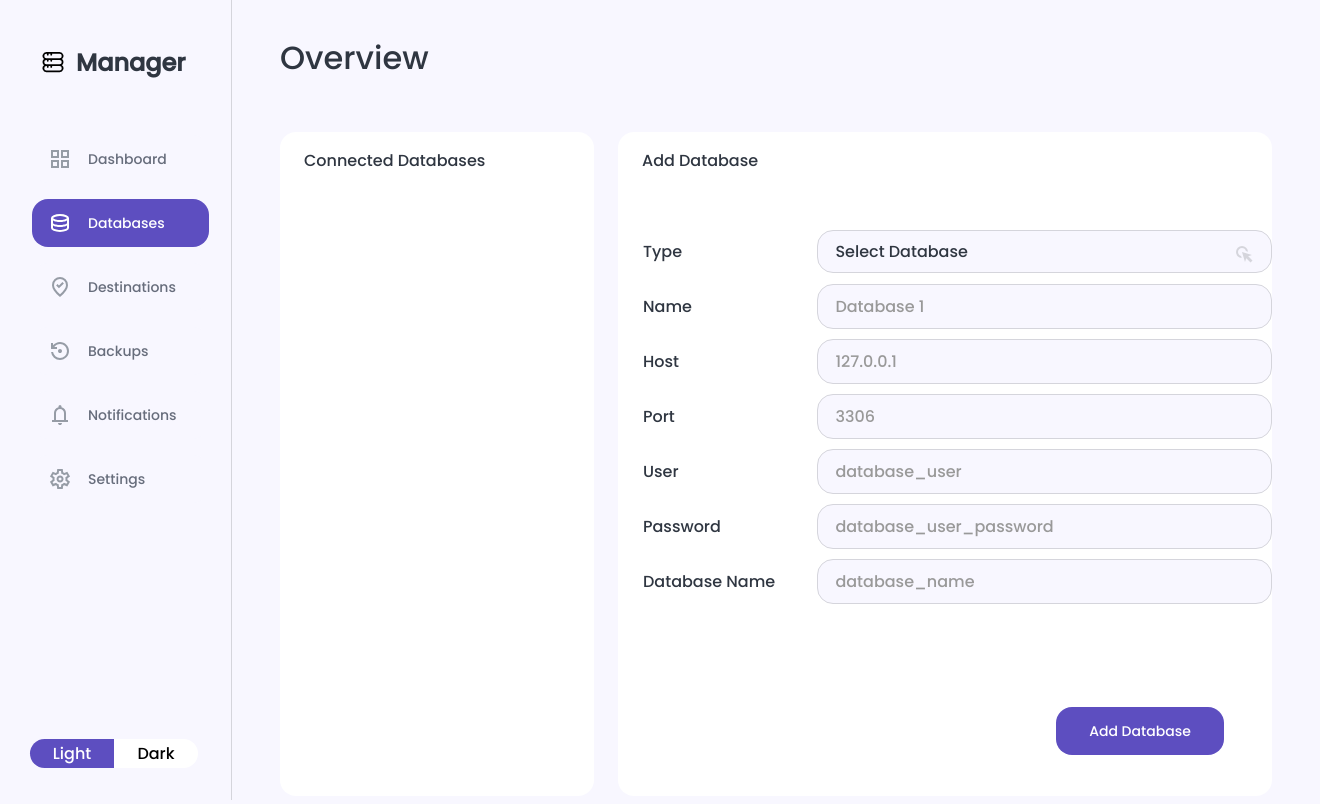
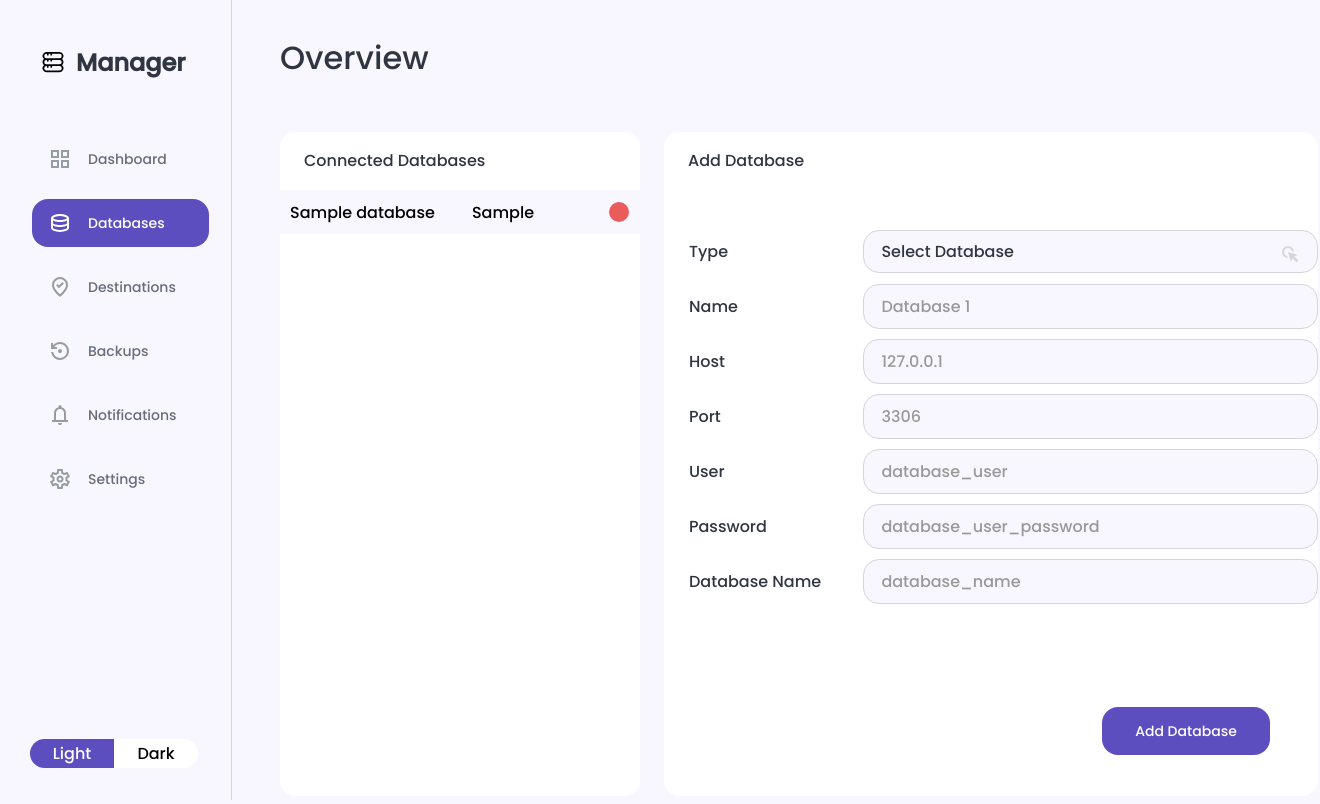
Before and after one commit to Skyfay/database-backup-manager, a Flask app: page /databases in a window 1320 px wide. Run offline with Flask 3, Linux system fonts and the light colour scheme; the visitor is signed in with stand-in values (Sample User, id 1); tables that the repository leaves empty hold one stand-in row (values such as "Sample post"); parts of the project's set-up code (start-up, migrations or seed data) failed here and were passed over.

Commit message:
Full functionality to add and display the databases
- now i need to work on the edit and delete function.

```diff
--- a/src/app.py
+++ b/src/app.py
@@ -3,7 +3,7 @@ from flask import Flask, render_template, request, redirect, url_for, session
 from werkzeug.security import check_password_hash
 from livereload import Server
 from server.database_setup import db, Auth, Databases
-from server.databases import test_mysql_connection, test_postgresql_connection
+from server.databases import test_mysql_connection, test_postgresql_connection, test_mongodb_connection
 from server import database_setup
 
 
@@ -29,6 +29,24 @@ def databases():
 
     error = None
 
+    # Abschnitt, der alle Verbindungsstatus abruft und speichert (hinzugefügt)
+    all_databases = Databases.query.all()
+    db_status_list = []
+    for db in all_databases:
+        if db.db_type == 'mysql':
+            success, message = test_mysql_connection(db.db_host, db.db_user, db.db_password, db.db_port)
+        elif db.db_type == 'postgresql':
+            success, message = test_postgresql_connection(db.db_host, db.db_user, db.db_password, db.db_port)
+        elif db.db_type == 'mongodb':
+            success, message = test_mongodb_connection(db.db_host, db.db_user, db.db_password, db.db_port)
+        else:
+            success = False
+        db_status_list.append({
+            'name': db.name,
+            'host': db.db_host,
+            'status': '#5BEA8B' if success else '#EA5B5B'
+        })
+
     if request.method == 'POST':
         db_type = request.form['dropdown']
         name = request.form['Add_DB_Name']
@@ -37,6 +55,12 @@ def databases():
         db_user = request.form['Add_DB_User']
         db_password = request.form['Add_DB_Password']
         db_name = request.form['Add_DB_DB_Name']
+
+        # Überprüfen, ob ein Datensatz mit demselben Namen bereits existiert
+        existing_db = Databases.query.filter_by(name=name).first()
+        if existing_db:
+            session['error'] = "Ein Datensatz mit diesem Namen existiert bereits."
+            return redirect(url_for('databases'))
 
         # Überprüfung der Datenbankverbindung
         try:
@@ -51,7 +75,7 @@ def databases():
                     session['error'] = message
                     return redirect(url_for('databases'))
             elif db_type == 'mongodb':
-                success, message = test_mysql_connection(db_host, db_user, db_password, db_port)
+                success, message = test_mongodb_connection(db_host, db_user, db_password, db_port)
                 if not success:
                     session['error'] = message
                     return redirect(url_for('databases'))
@@ -75,7 +99,7 @@ def databases():
     if 'error' in session:
         error = session.pop('error')
 
-    return render_template('databases.html', username=session['username'], active_page='databases', error=error)
+    return render_template('databases.html', username=session['username'], active_page='databases', error=error, db_status_list=db_status_list)
 
 # Add the login route.
 @app.route('/login', methods=['GET', 'POST'])
--- a/src/static/css/databases.css
+++ b/src/static/css/databases.css
@@ -0,0 +1,27 @@
+@import "default.css";
+
+:root {
+    font-family: var(--font-family);
+    background-color: var(--background-color);
+}
+
+.db-name {
+    width: 171px;
+    display: grid;
+    justify-items: left;
+}
+
+.db-host {
+    width: 84px;
+    display: grid;
+    justify-items: center;
+}
+
+.db-status {
+    margin-left: auto;
+    display: inline-block;
+    margin-right: 5px;
+    width: 20px;
+    height: 20px;
+    border-radius: 50%;
+}
--- a/src/static/css/multisite.css
+++ b/src/static/css/multisite.css
@@ -203,3 +203,35 @@
     Dropdown Menu (Stop)
 
  */
+
+
+/*
+
+    Data Container CSS (Start)
+
+ */
+
+.data-container-entry {
+    display: grid;
+    justify-items: center;
+    align-items: center;
+    padding-top: 17px;
+}
+
+.data-container-button {
+    display: flex;
+    justify-items: left;
+    align-items: center;
+    padding-left: 10px;
+    width: 360px;
+    height: 44px;
+    margin-bottom: 10px;
+    background-color: var(--background-color);
+    border-style: none;
+}
+
+/*
+
+    Data Container CSS (Stop)
+
+ */
--- a/src/templates/databases.html
+++ b/src/templates/databases.html
@@ -29,6 +29,15 @@
             <div class="container-text">
                 <a>Connected Databases</a>
             </div>
+            <div class="data-container-entry">
+                {% for db_status in db_status_list %}
+                <button class="data-container-button" onclick="window.location.href='/update_db/{{ db_status.name }}'">
+                    <span class="db-name">{{ db_status.name }}</span>
+                    <span class="db-host">{{ db_status.host }}</span>
+                    <span class="db-status" style="background-color: {{ db_status.status }};"></span>
+                </button>
+            {% endfor %}
+            </div>
         </div>
 
 
@@ -44,7 +53,9 @@
                         <div class="custom-select">
                             <div class="select-box" id="selected-item">
                                 Select Database
-                                <svg xmlns="http://www.w3.org/2000/svg" height="24" viewBox="0 -960 960 960" width="24"><path d="M468-240q-96-5-162-74t-66-166q0-100 70-170t170-70q97 0 166 66t74 162l-84-25q-13-54-56-88.5T480-640q-66 0-113 47t-47 113q0 57 34.5 100t88.5 56l25 84ZM821-60 650-231 600-80 480-480l400 120-151 50 171 171-79 79Z"/></svg>
+                                <svg xmlns="http://www.w3.org/2000/svg" height="24" viewBox="0 -960 960 960" width="24">
+                                    <path d="M468-240q-96-5-162-74t-66-166q0-100 70-170t170-70q97 0 166 66t74 162l-84-25q-13-54-56-88.5T480-640q-66 0-113 47t-47 113q0 57 34.5 100t88.5 56l25 84ZM821-60 650-231 600-80 480-480l400 120-151 50 171 171-79 79Z"/>
+                                </svg>
                             </div>
                             <ul class="dropdown-list">
                                 <li class="dropdown-item" data-value="mysql">
@@ -69,11 +80,13 @@
                     </div>
                     <div class="container-form-items">
                         <a class="container-form-items-text">Name</a>
-                        <input class="container-input-field" type="text" name="Add_DB_Name" placeholder="Database 1" required>
+                        <input class="container-input-field" type="text" name="Add_DB_Name" placeholder="Database 1"
+                               required>
                     </div>
                     <div class="container-form-items">
                         <a class="container-form-items-text">Host</a>
-                        <input class="container-input-field" type="text" name="Add_DB_Host" placeholder="127.0.0.1" required>
+                        <input class="container-input-field" type="text" name="Add_DB_Host" placeholder="127.0.0.1"
+                               required>
                     </div>
                     <div class="container-form-items">
                         <a class="container-form-items-text">Port</a>
@@ -81,15 +94,18 @@
                     </div>
                     <div class="container-form-items">
                         <a class="container-form-items-text">User</a>
-                        <input class="container-input-field" type="text" name="Add_DB_User" placeholder="database_user" required>
+                        <input class="container-input-field" type="text" name="Add_DB_User" placeholder="database_user"
+                               required>
                     </div>
                     <div class="container-form-items">
                         <a class="container-form-items-text">Password</a>
-                        <input class="container-input-field" type="password" name="Add_DB_Password" placeholder="database_user_password" required>
+                        <input class="container-input-field" type="password" name="Add_DB_Password"
+                               placeholder="database_user_password" required>
                     </div>
                     <div class="container-form-items">
                         <a class="container-form-items-text">Database Name</a>
-                        <input class="container-input-field" type="password" name="Add_DB_DB_Name" placeholder="database_name">
+                        <input class="container-input-field" type="password" name="Add_DB_DB_Name"
+                               placeholder="database_name">
                     </div>
                     <div class="container-form-button">
                         <button class="btn" type="submit" id="Add_DB_Submit">Add Database</button>
@@ -104,22 +120,45 @@
 
 <script src="../static/js/jquery-3.6.0-min.js"></script> <!-- jQuery (https://code.jquery.com/jquery-3.6.0.min.js) -->
 <script>
-        $(document).ready(function() {
+    $(document).ready(function () {
         // Verstecke die Dropdown-Liste
         $('.dropdown-list').hide();
 
         // Zeige die Dropdown-Liste beim Klicken auf die Select-Box
-            $('#selected-item').click(function() {
+        $('#selected-item').click(function () {
             $('.dropdown-list').toggle();
         });
 
         // Setze den ausgewählten Wert im Select-Element und in der Select-Box
-            $('.dropdown-item').click(function() {
+        $('.dropdown-item').click(function () {
             var selectedValue = $(this).data('value');
             var selectedText = $(this).text();
             $('#image-select').val(selectedValue);
             $('#selected-item').html($(this).html());
             $('.dropdown-list').hide();
+        });
+    });
+    $(document).ready(function () {
+        // Ihr vorhandener Code
+
+        // Setze den ausgewählten Wert im Select-Element und in der Select-Box
+        $('.dropdown-item').click(function () {
+            var selectedValue = $(this).data('value');
+            var selectedText = $(this).text();
+            $('#image-select').val(selectedValue);
+            $('#selected-item').html($(this).html());
+            $('.dropdown-list').hide();
+
+            // Ändere den Platzhaltertext für das Port-Feld
+            var portPlaceholder = "";
+            if (selectedValue === "mysql") {
+                portPlaceholder = "3306";
+            } else if (selectedValue === "postgresql") {
+                portPlaceholder = "5432";
+            } else if (selectedValue === "mongodb") {
+                portPlaceholder = "27017";
+            }
+            $('input[name="Add_DB_Port"]').attr('placeholder', portPlaceholder);
         });
     });
 </script>
```
Also changed, not shown: docker-compose.yml (+12 -0 lines), src/server/databases.py (+18 -0 lines). Lines whose indentation alone changed are shown as unchanged.
